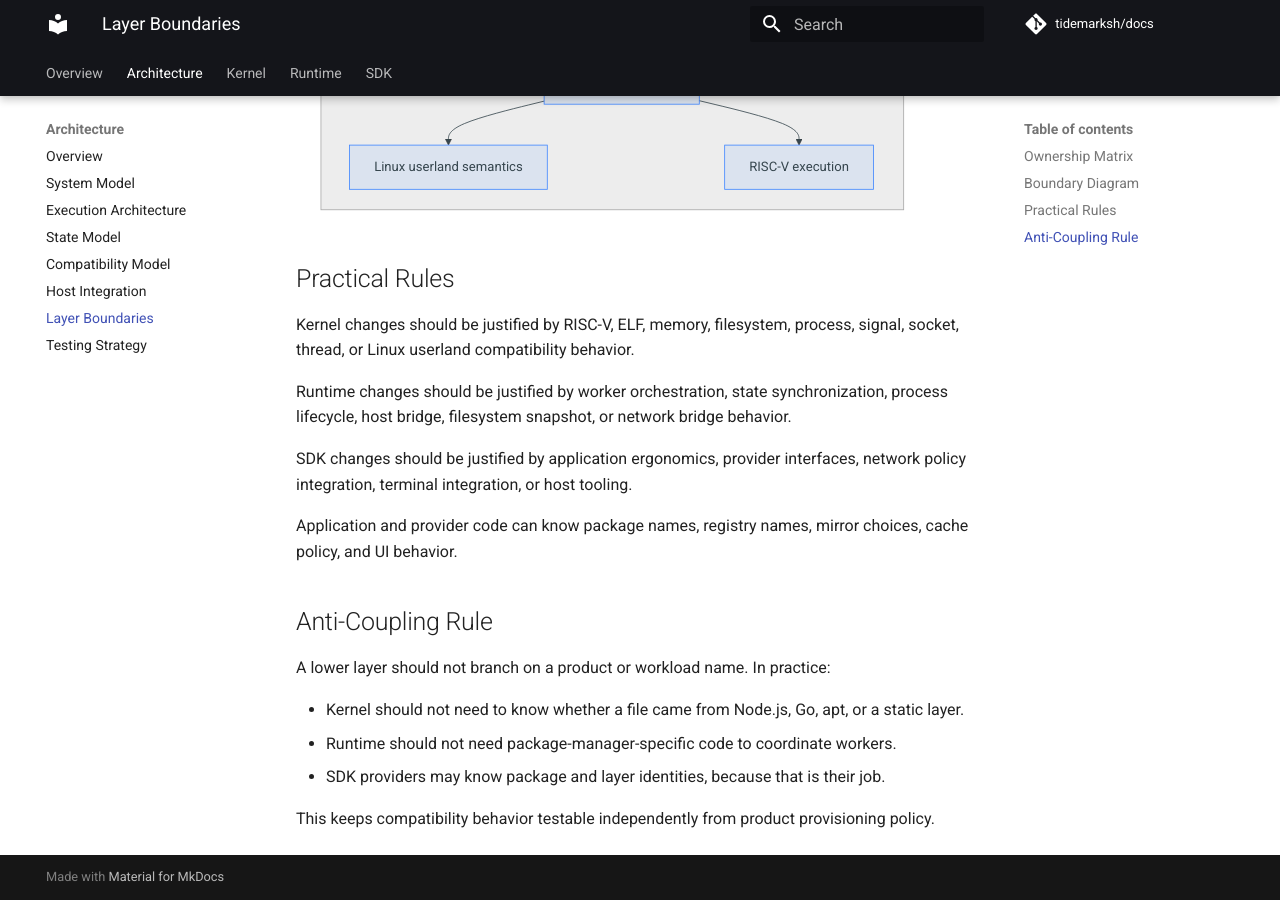
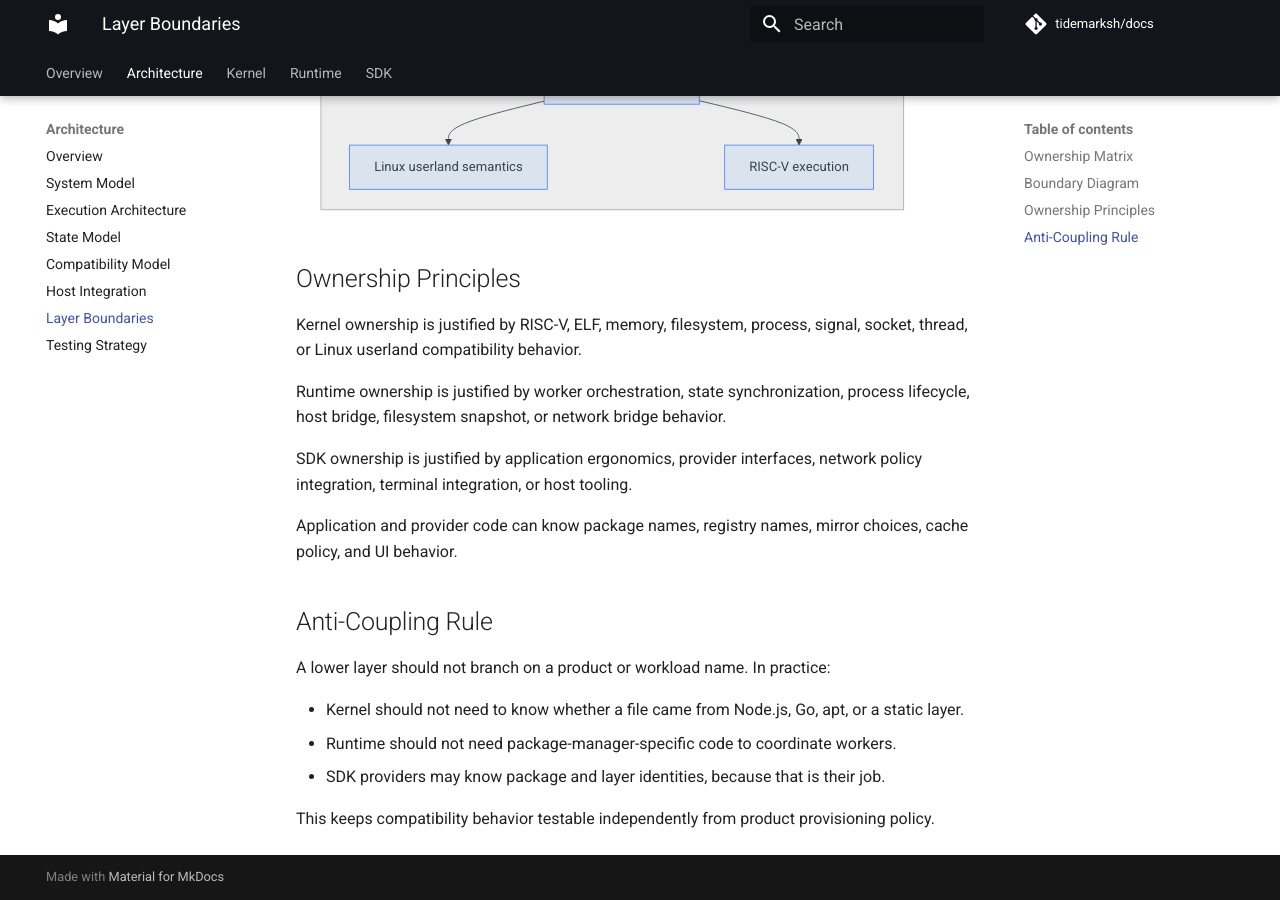
Before and after one commit to tidemarksh/docs, an MkDocs documentation site: the page built from docs/architecture/layer-boundaries.md, in a window 1280 px wide and 900 px high, scrolled down 1525 px. Built offline with MkDocs 1.6.1 and Material for MkDocs 9.7.7, drawn with Linux system fonts in a browser that asks for light colours; comment, search, counter and statistics services are not loaded.

Commit message:
docs: generalize public wording

````diff
--- a/docs/architecture/layer-boundaries.md
+++ b/docs/architecture/layer-boundaries.md
@@ -55,16 +55,16 @@ flowchart TB
   ABI --> RISCV
 ```
 
-## Practical Rules
+## Ownership Principles
 
-Kernel changes should be justified by RISC-V, ELF, memory, filesystem, process,
+Kernel ownership is justified by RISC-V, ELF, memory, filesystem, process,
 signal, socket, thread, or Linux userland compatibility behavior.
 
-Runtime changes should be justified by worker orchestration, state
-synchronization, process lifecycle, host bridge, filesystem snapshot, or
-network bridge behavior.
+Runtime ownership is justified by worker orchestration, state synchronization,
+process lifecycle, host bridge, filesystem snapshot, or network bridge
+behavior.
 
-SDK changes should be justified by application ergonomics, provider interfaces,
+SDK ownership is justified by application ergonomics, provider interfaces,
 network policy integration, terminal integration, or host tooling.
 
 Application and provider code can know package names, registry names, mirror
````
Also changed, not shown: docs/architecture/execution-architecture.md (+2 -2 lines), docs/architecture/state-model.md (+3 -3 lines), docs/architecture/testing-strategy.md (+3 -3 lines), docs/index.md (+4 -4 lines), docs/sdk.md (+9 -10 lines).
